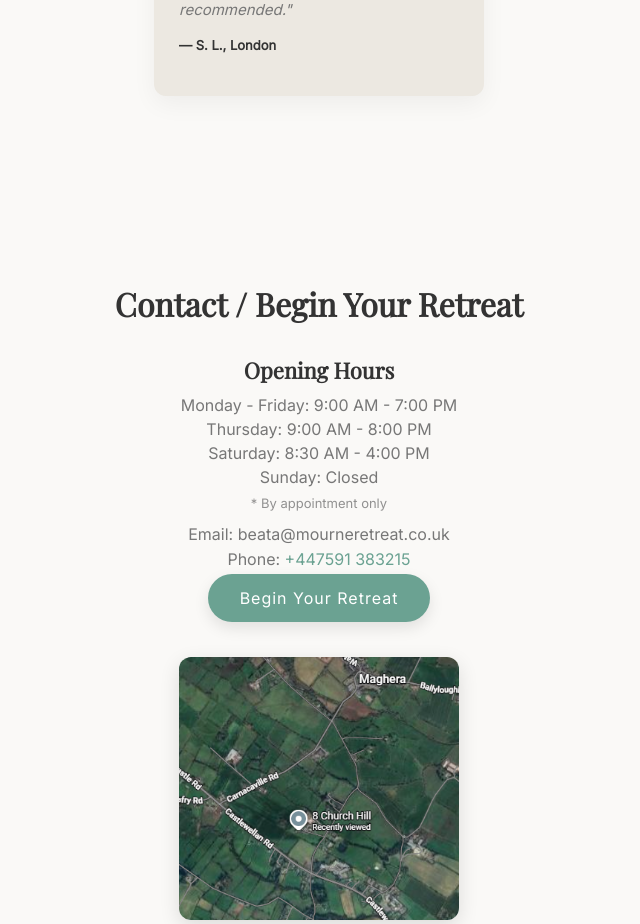
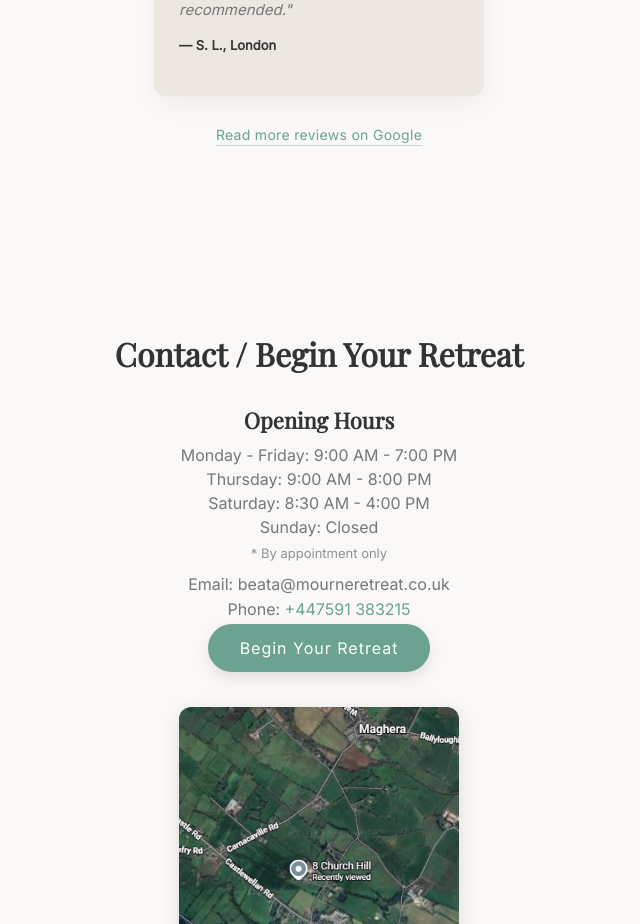
Before and after one commit to rbarr-2021/mourne-wellness, a React (Vite) app: page / in a window 1280 px wide. Shown: the part 1900-2824 px from the top of the page, without its empty margins (321-961 px from the left). Built offline with nearby package versions, Linux system fonts and the light colour scheme.

Commit message:
Add Google reviews link to testimonials section

```diff
--- a/src/components/AboutTestimonials.jsx
+++ b/src/components/AboutTestimonials.jsx
@@ -116,6 +116,27 @@ function AboutTestimonials() {
             </div>
           ))}
         </div>
+
+        <div style={{ marginTop: "28px" }}>
+          <a
+            href="https://share.google/SkuH2ggzHH72J7vJv"
+            target="_blank"
+            rel="noopener noreferrer"
+            style={{
+              display: "inline-flex",
+              alignItems: "center",
+              gap: "8px",
+              fontFamily: "var(--font-body)",
+              fontSize: "14px",
+              letterSpacing: "0.3px",
+              color: "var(--primary)",
+              paddingBottom: "2px",
+              borderBottom: "1px solid rgba(107, 162, 146, 0.35)",
+            }}
+          >
+            Read more reviews on Google
+          </a>
+        </div>
       </div>
     </section>
   )
```
